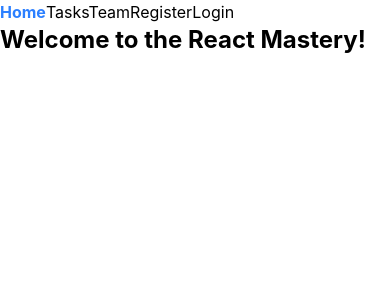
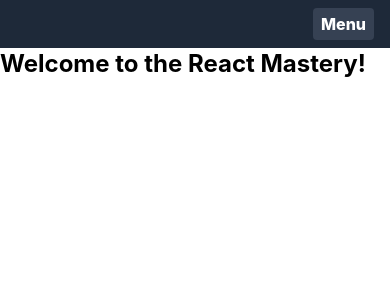
Before and after one commit to talhadar2011/ReactWorkspace, a React (Vite) app: page / in a window 390 px wide. Shown: the top 300 px of the page. Built offline with nearby package versions, Linux system fonts and the light colour scheme.

Commit message:
NAvbar updated

```diff
--- a/src/components/Navbar.tsx
+++ b/src/components/Navbar.tsx
@@ -1,23 +1,52 @@
-import React from 'react'
-import {Link} from '@tanstack/react-router'
+import React from "react";
+import { Link } from "@tanstack/react-router";
 export default function Navbar() {
+   const [isMenuOpen, setIsMenuOpen] = React.useState(false);
   return (
-    <nav>
-      <Link activeProps={{ className: 'active' }}  to="/">
+    <nav className=" py-2 bg-gray-800  text-white font-extrabold ">
+      <div className="hidden md:flex gap-4 w-full justify-center">
+        <Link activeProps={{ className: "active" }} to="/">
           Home
         </Link>
-      <Link activeProps={{ className: 'active' }}  to="/tasks">
+        <Link activeProps={{ className: "active" }} to="/tasks">
           Tasks
         </Link>
-      <Link activeProps={{ className: 'active' }}  to="/team">
+        <Link activeProps={{ className: "active" }} to="/team">
           Team
         </Link>
-      <Link activeProps={{ className: 'active' }} to="/register">
+        <Link activeProps={{ className: "active" }} to="/register">
           Register
         </Link>
-      <Link activeProps={{ className: 'active' }} to="/login">
+        <Link activeProps={{ className: "active" }} to="/login">
           Login
         </Link>
+      </div>
+      <div className="md:hidden flex gap-4 w-full  justify-end px-4">
+      <button className="bg-gray-700 px-2 py-1 rounded" onClick={() => setIsMenuOpen(!isMenuOpen)}>
+        Menu
+      </button>
+      </div>
+        <div className={"md:hidden flex flex-col gap-2  z-50 fixed inset-0 bg-gray-800 transition-transform duration-300 ease-in-out " + (isMenuOpen ? "translate-x-0" : "translate-x-full")}>
+
+          <div className="flex justify-end p-2 font-bold text-2xl m-2" onClick={()=>setIsMenuOpen(!isMenuOpen)}> X</div>
+
+          <Link activeProps={{ className: "active" }} to="/">
+            Home
+          </Link>
+          <Link activeProps={{ className: "active" }} to="/tasks">
+            Tasks
+          </Link>
+          <Link activeProps={{ className: "active" }} to="/team">
+            Team
+          </Link>
+          <Link activeProps={{ className: "active" }} to="/register">
+            Register
+          </Link>
+          <Link activeProps={{ className: "active" }} to="/login">
+            Login
+          </Link>
+        </div>
+
     </nav>
-  )
+  );
 }
```
Lines whose indentation alone changed are shown as unchanged.
